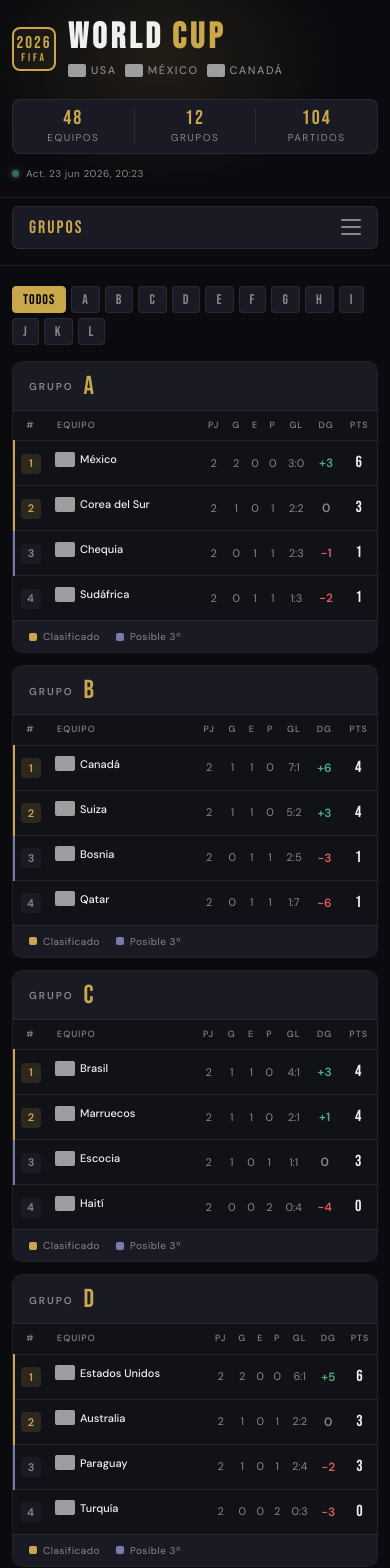
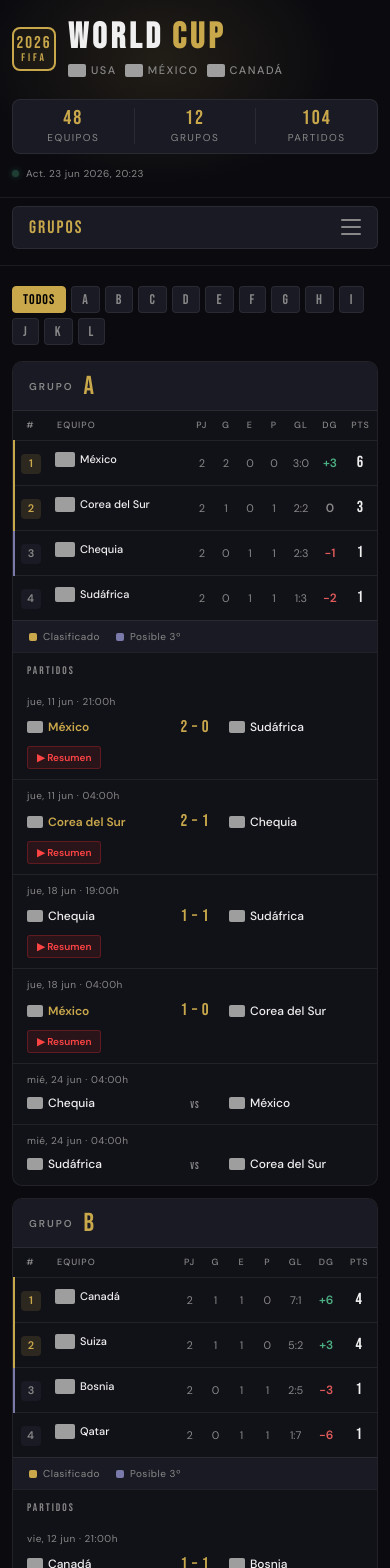
Before and after one commit to franpola/worldCupFifa, a React (Vite) app: page / in a window 390 px wide. Shown: the top 1568 px of the page. Built offline with nearby package versions, Linux system fonts and the light colour scheme; grey boxes are pictures that could not be loaded.

Commit message:
Add files via upload

```diff
--- a/src/components/GroupCard.jsx
+++ b/src/components/GroupCard.jsx
@@ -1,13 +1,24 @@
+import { useState } from 'react'
 import Flag from './Flag.jsx'
+import fixturesData from '../data/fixtures.json'
 import styles from './GroupCard.module.css'
 
-function TeamRow({ team, rank }) {
+function formatDate(dateStr) {
+  const d = new Date(dateStr + 'T12:00:00')
+  return d.toLocaleDateString('es-ES', { weekday: 'short', day: 'numeric', month: 'short' })
+}
+
+function TeamRow({ team, rank, selected, onSelect }) {
   const gd = team.gf - team.ga
   const qualified = rank <= 2
   const thirdPlace = rank === 3
 
   return (
-    <tr className={`${styles.row} ${qualified ? styles.qualified : ''} ${thirdPlace ? styles.third : ''}`}>
+    <tr
+      className={`${styles.row} ${qualified ? styles.qualified : ''} ${thirdPlace ? styles.third : ''} ${selected ? styles.selectedRow : ''}`}
+      onClick={() => onSelect(selected ? null : team.name)}
+      style={{ cursor: 'pointer' }}
+    >
       <td className={styles.rank}>
         <span className={`${styles.rankBadge} ${qualified ? styles.qualifiedBadge : ''}`}>{rank}</span>
       </td>
@@ -30,7 +41,39 @@
   )
 }
 
+function MatchRow({ match, highlight }) {
+  const played = match.scoreHome !== null && match.scoreAway !== null
+  return (
+    <div className={`${styles.matchRow} ${highlight ? styles.matchHighlight : ''}`}>
+      <div className={styles.matchDate}>{formatDate(match.date)} · {match.time}h</div>
+      <div className={styles.matchTeams}>
+        <div className={styles.matchTeam}>
+          <Flag cc={match.homecc} size={16} />
+          <span className={played && match.scoreHome > match.scoreAway ? styles.matchWinner : ''}>{match.home}</span>
+        </div>
+        <div className={styles.matchScore}>
+          {played
+            ? <span className={styles.matchResult}>{match.scoreHome} – {match.scoreAway}</span>
+            : <span className={styles.matchVs}>VS</span>
+          }
+        </div>
+        <div className={`${styles.matchTeam} ${styles.matchTeamRight}`}>
+          <span className={played && match.scoreAway > match.scoreHome ? styles.matchWinner : ''}>{match.away}</span>
+          <Flag cc={match.awaycc} size={16} />
+        </div>
+      </div>
+      {played && match.summaryUrl && (
+        <a href={match.summaryUrl} target="_blank" rel="noopener noreferrer" className={styles.summaryBtn}>
+          ▶ Resumen
+        </a>
+      )}
+    </div>
+  )
+}
+
 export default function GroupCard({ letter, group, style }) {
+  const [selectedTeam, setSelectedTeam] = useState(null)
+
   const sorted = [...group.teams].sort((a, b) => {
     if (b.pts !== a.pts) return b.pts - a.pts
     const gdA = a.gf - a.ga, gdB = b.gf - b.ga
@@ -38,12 +81,21 @@
     return b.gf - a.gf
   })
 
+  const matches = fixturesData.filter(f => f.group === letter)
+
   return (
     <div className={styles.card} style={style}>
       <div className={styles.cardHeader}>
         <span className={styles.groupLabel}>GRUPO</span>
         <span className={styles.groupLetter}>{letter}</span>
+        {selectedTeam && (
+          <span className={styles.filterTag}>
+            {selectedTeam}
+            <button className={styles.clearFilter} onClick={() => setSelectedTeam(null)}>✕</button>
+          </span>
+        )}
       </div>
+
       <table className={styles.table}>
         <thead>
           <tr className={styles.thead}>
@@ -59,9 +111,18 @@
           </tr>
         </thead>
         <tbody>
-          {sorted.map((team, i) => <TeamRow key={team.id} team={team} rank={i + 1} />)}
+          {sorted.map((team, i) => (
+            <TeamRow
+              key={team.id}
+              team={team}
+              rank={i + 1}
+              selected={selectedTeam === team.name}
+              onSelect={setSelectedTeam}
+            />
+          ))}
         </tbody>
       </table>
+
       <div className={styles.legend}>
         <span className={styles.legendItem}>
           <span className={styles.legendDot} style={{ background: 'var(--accent)' }} /> Clasificado
@@ -70,6 +131,21 @@
           <span className={styles.legendDot} style={{ background: 'var(--draw)' }} /> Posible 3º
         </span>
       </div>
+
+      <div className={styles.matchesSection}>
+        <div className={styles.matchesSectionTitle}>
+          {selectedTeam ? `PARTIDOS DE ${selectedTeam.toUpperCase()}` : 'PARTIDOS'}
+        </div>
+        {matches
+          .filter(m => !selectedTeam || m.home === selectedTeam || m.away === selectedTeam)
+          .map(m => (
+            <MatchRow
+              key={m.id}
+              match={m}
+              highlight={selectedTeam && (m.home === selectedTeam || m.away === selectedTeam)}
+            />
+          ))}
+      </div>
     </div>
   )
 }
--- a/src/components/GroupCard.module.css
+++ b/src/components/GroupCard.module.css
@@ -104,12 +104,7 @@
   align-items: center;
   gap: 8px;
   padding: 10px 6px 10px 10px;
-  min-width: 130px;
-}
-
-.flag {
-  font-size: 18px;
-  line-height: 1;
+  min-width: 110px;
 }
 
 .teamName {
@@ -120,10 +115,11 @@
 
 .stat {
   text-align: center;
-  padding: 10px 4px;
+  padding: 10px 5px;
   color: var(--text-muted);
   font-size: 12px;
   font-variant-numeric: tabular-nums;
+  min-width: 24px;
 }
 
 .gd {
@@ -165,10 +161,138 @@
   border-radius: 2px;
 }
 
+/* ── Matches section ── */
+.matchesSection {
+  border-top: 1px solid var(--border);
+}
+
+.matchesSectionTitle {
+  font-family: 'Bebas Neue', sans-serif;
+  font-size: 11px;
+  letter-spacing: 2px;
+  color: var(--text-muted);
+  padding: 10px 14px 6px;
+}
+
+.matchRow {
+  padding: 8px 14px 10px;
+  border-bottom: 1px solid var(--border);
+}
+
+.matchRow:last-child {
+  border-bottom: none;
+}
+
+.matchDate {
+  font-size: 10px;
+  color: var(--text-muted);
+  letter-spacing: 0.5px;
+  margin-bottom: 6px;
+}
+
+.matchTeams {
+  display: flex;
+  align-items: center;
+  gap: 8px;
+}
+
+.matchTeam {
+  display: flex;
+  align-items: center;
+  gap: 5px;
+  flex: 1;
+  font-size: 12px;
+  font-weight: 500;
+  overflow: hidden;
+}
+
+.matchTeamRight {
+  justify-content: flex-end;
+  flex-direction: row-reverse;
+}
+
+.matchWinner {
+  color: var(--accent);
+  font-weight: 700;
+}
+
+.matchScore {
+  min-width: 52px;
+  text-align: center;
+  flex-shrink: 0;
+}
+
+.matchResult {
+  font-family: 'Bebas Neue', sans-serif;
+  font-size: 17px;
+  color: var(--accent);
+  letter-spacing: 1px;
+}
+
+.matchVs {
+  font-size: 10px;
+  color: var(--text-muted);
+  font-family: 'Bebas Neue', sans-serif;
+  letter-spacing: 1px;
+}
+
+.summaryBtn {
+  display: inline-flex;
+  align-items: center;
+  gap: 4px;
+  margin-top: 6px;
+  background: rgba(255,50,50,0.1);
+  color: #ff4444;
+  border: 1px solid rgba(255,50,50,0.25);
+  border-radius: 3px;
+  padding: 3px 9px;
+  font-size: 10px;
+  font-weight: 600;
+  text-decoration: none;
+  transition: all 0.15s;
+}
+
+.summaryBtn:hover {
+  background: rgba(255,50,50,0.2);
+}
+
+/* ── Mobile ── */
 @media (max-width: 600px) {
   .teamName { font-size: 11px; }
-  .stat { padding: 10px 2px; font-size: 11px; }
+  .stat { padding: 10px 3px; font-size: 11px; min-width: 18px; }
   .pts { font-size: 16px; padding: 10px 4px; }
-  .teamCell { min-width: 100px; padding: 10px 4px 10px 8px; gap: 5px; }
+  .teamCell { min-width: 90px; padding: 10px 4px 10px 8px; gap: 5px; }
   .thead th { padding: 8px 3px; font-size: 9px; }
 }
+
+.selectedRow {
+  background: rgba(201,168,76,0.08) !important;
+}
+
+.matchHighlight {
+  background: rgba(201,168,76,0.05);
+  border-left: 2px solid var(--accent);
+}
+
+.filterTag {
+  display: flex;
+  align-items: center;
+  gap: 6px;
+  margin-left: auto;
+  font-size: 11px;
+  color: var(--accent);
+  background: rgba(201,168,76,0.1);
+  padding: 2px 8px;
+  border-radius: 4px;
+  border: 1px solid rgba(201,168,76,0.3);
+}
+
+.clearFilter {
+  background: none;
+  border: none;
+  color: var(--accent);
+  cursor: pointer;
+  font-size: 11px;
+  padding: 0;
+  line-height: 1;
+}
```
